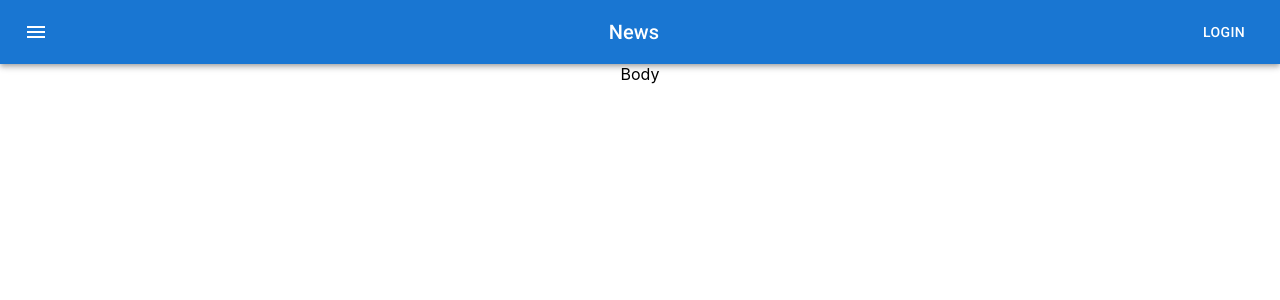
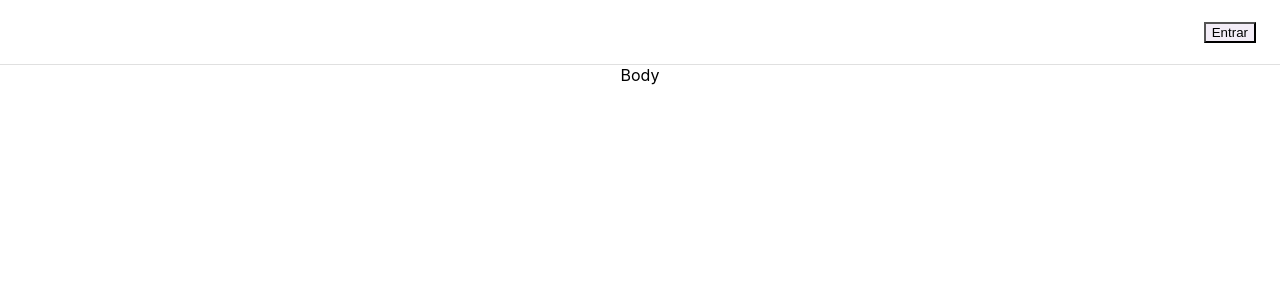
Before and after one commit to DaviSant0s/telos-news, a React (Create React App) app: page / in a window 1280 px wide. Shown: the top 300 px of the page. Built offline with nearby package versions, Linux system fonts and the light colour scheme.

Commit message:
style(background): mudança na estilização do header, dos botoes e body

```diff
--- a/src/components/body/index.jsx
+++ b/src/components/body/index.jsx
@@ -2,6 +2,6 @@ import React from 'react'
 
 export default function Body() {
   return (
-    <div>Body</div>
+    <div className='container'>Body</div>
   )
 }
--- /dev/null
+++ b/src/components/botao/index.css
@@ -0,0 +1,3 @@
+button.botao{
+    background: #F3EDF7;
+}
--- /dev/null
+++ b/src/components/botao/index.jsx
@@ -0,0 +1,8 @@
+import React from 'react'
+import './index.css'
+
+export default function Botao() {
+  return (
+    <button className='botao'>Entrar</button>
+  )
+}
--- a/src/components/header/index.jsx
+++ b/src/components/header/index.jsx
@@ -2,16 +2,17 @@ import * as React from 'react';
 import AppBar from '@mui/material/AppBar';
 import Box from '@mui/material/Box';
 import Toolbar from '@mui/material/Toolbar';
-import Typography from '@mui/material/Typography';
-import Button from '@mui/material/Button';
 import IconButton from '@mui/material/IconButton';
 import MenuIcon from '@mui/icons-material/Menu';
+import Botao from '../botao';
+import Divider from '@mui/material/Divider';
 
 export default function Header() {
   return (
-    <Box sx={{ flexGrow: 1 }}>
-      <AppBar position="static">
-        <Toolbar>
+    <Box sx={{ flexGrow: 1}}>
+      <AppBar position="static" elevation={0}  sx={{backgroundColor: "#FFFFFF"}}>
+
+        <Toolbar sx={{dispay: "flex", justifyContent:"space-between"}}>
           <IconButton
             size="large"
             edge="start"
@@ -21,12 +22,12 @@ export default function Header() {
           >
             <MenuIcon />
           </IconButton>
-          <Typography variant="h6" component="div" sx={{ flexGrow: 1 }}>
-            News
-          </Typography>
-          <Button color="inherit">Login</Button>
+
+          <Botao/>
         </Toolbar>
       </AppBar>
+      <Divider/>
+
     </Box>
   )
 }
--- a/src/index.css
+++ b/src/index.css
@@ -5,6 +5,7 @@ body {
     sans-serif;
   -webkit-font-smoothing: antialiased;
   -moz-osx-font-smoothing: grayscale;
+  background: #FFFFFF !important;
 }
 
 code {
```
